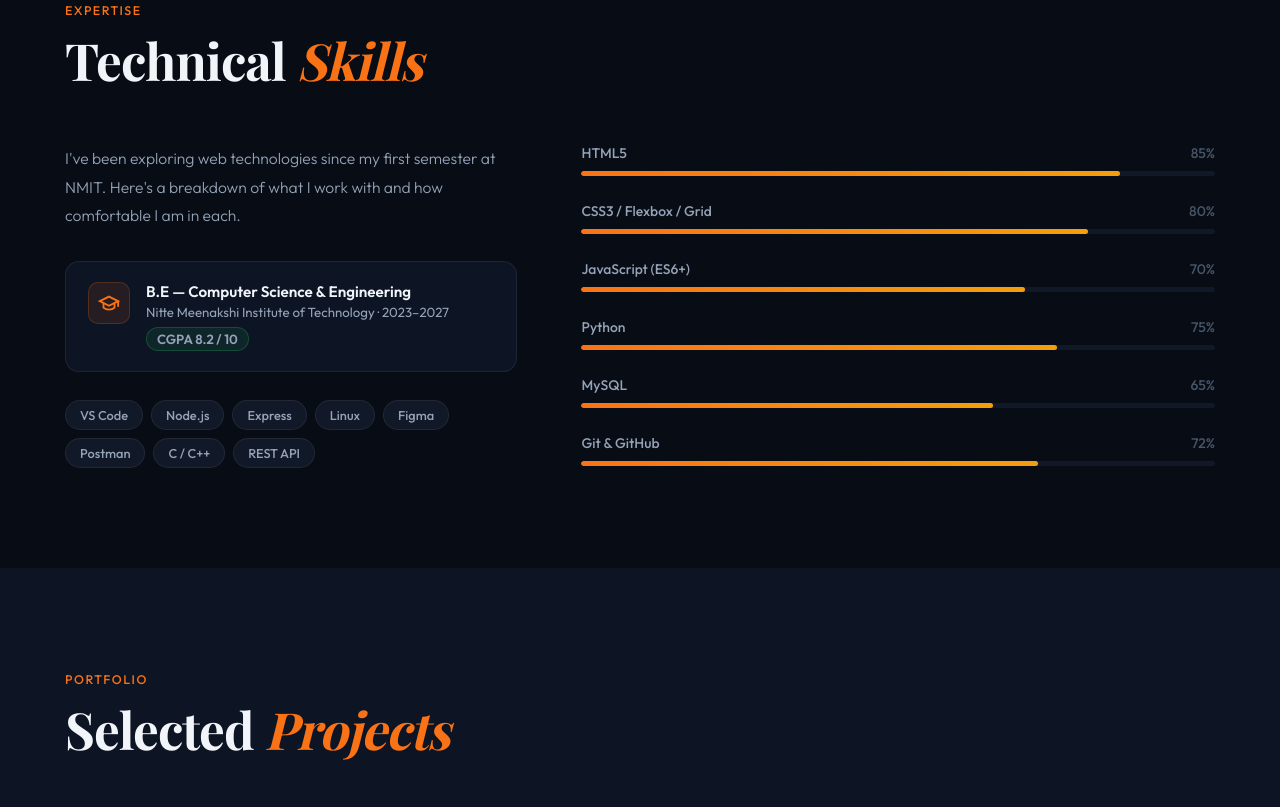
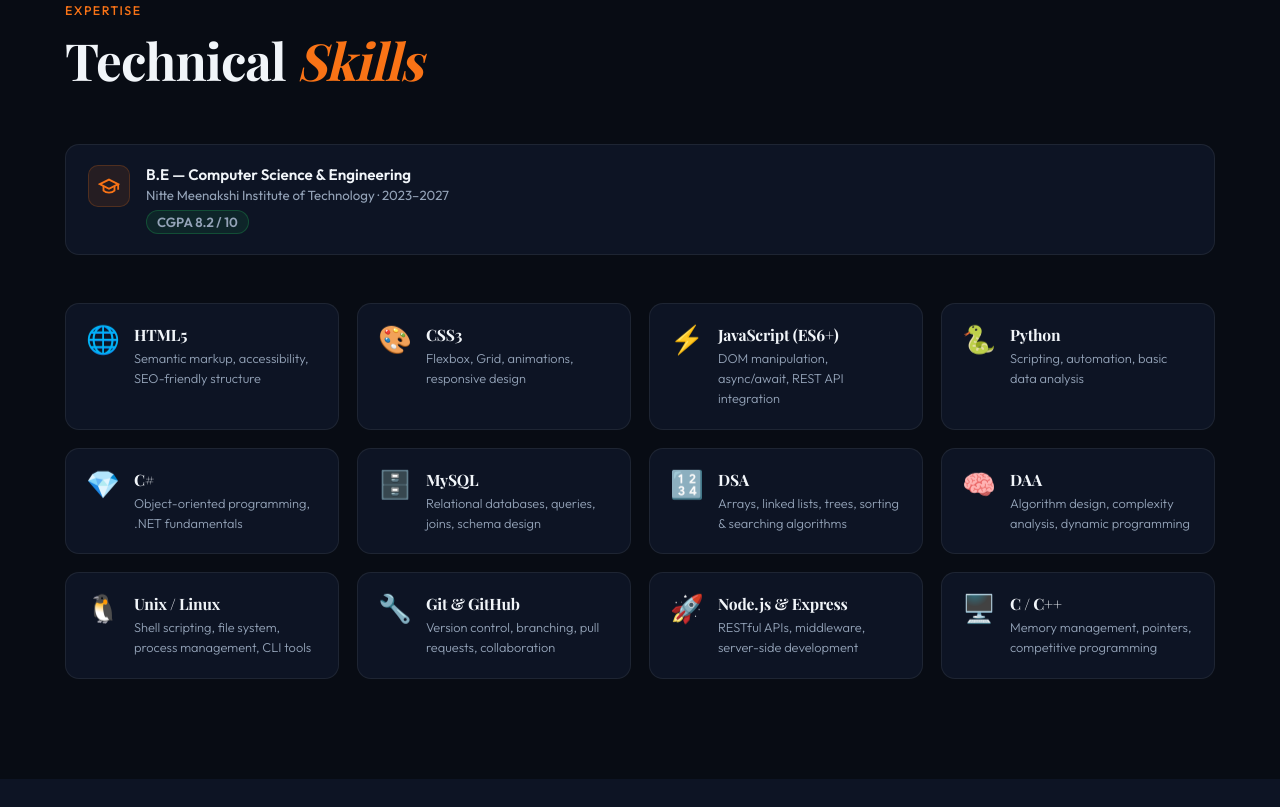
Before and after one commit to sumithanagandi7-art/portfolio, a website: page index.html in a window 1280 px wide. Shown: the part 953-1760 px from the top of the page. Drawn offline with nearby package versions, Linux system fonts and the light colour scheme; a web font is replaced by a local one.

Commit message:
updated personal details

```diff
--- a/index.html
+++ b/index.html
@@ -137,57 +137,115 @@
         <h2 class="sec-title">Technical <em>Skills</em></h2>
       </div>
 
-      <div class="skills-layout">
-        <div class="skills-info reveal">
-          <p>I've been exploring web technologies since my first semester at NMIT. Here's a breakdown of what I work with and how comfortable I am in each.</p>
-          <div class="edu-card">
+      <div class="edu-card reveal" style="margin-bottom:48px;">
         <div class="edu-icon">
           <svg width="22" height="22" viewBox="0 0 24 24" fill="none" stroke="currentColor" stroke-width="2"><path d="M22 10v6M2 10l10-5 10 5-10 5z"/><path d="M6 12v5c3 3 9 3 12 0v-5"/></svg>
         </div>
         <div class="edu-text">
-              <strong>B.E — Computer Science & Engineering</strong>
+          <strong>B.E — Computer Science &amp; Engineering</strong>
           <span>Nitte Meenakshi Institute of Technology · 2023–2027</span>
           <span class="gpa-badge">CGPA 8.2 / 10</span>
         </div>
       </div>
-          <div class="tool-chips">
-            <span class="chip">VS Code</span>
-            <span class="chip">Node.js</span>
-            <span class="chip">Express</span>
-            <span class="chip">Linux</span>
-            <span class="chip">Figma</span>
-            <span class="chip">Postman</span>
-            <span class="chip">C / C++</span>
-            <span class="chip">REST API</span>
+
+      <div class="skill-cards-grid">
+
+        <div class="skill-card reveal">
+          <div class="sk-icon">🌐</div>
+          <div class="sk-body">
+            <h4>HTML5</h4>
+            <p>Semantic markup, accessibility, SEO-friendly structure</p>
           </div>
         </div>
 
-        <div class="skills-bars reveal delay-1">
-          <div class="bar-row">
-            <div class="bar-meta"><span>HTML5</span><span>85%</span></div>
-            <div class="bar-track"><div class="bar-fill" style="--w:85%"></div></div>
-          </div>
-          <div class="bar-row">
-            <div class="bar-meta"><span>CSS3 / Flexbox / Grid</span><span>80%</span></div>
-            <div class="bar-track"><div class="bar-fill" style="--w:80%"></div></div>
-          </div>
-          <div class="bar-row">
-            <div class="bar-meta"><span>JavaScript (ES6+)</span><span>70%</span></div>
-            <div class="bar-track"><div class="bar-fill" style="--w:70%"></div></div>
-          </div>
-          <div class="bar-row">
-            <div class="bar-meta"><span>Python</span><span>75%</span></div>
-            <div class="bar-track"><div class="bar-fill" style="--w:75%"></div></div>
-          </div>
-          <div class="bar-row">
-            <div class="bar-meta"><span>MySQL</span><span>65%</span></div>
-            <div class="bar-track"><div class="bar-fill" style="--w:65%"></div></div>
-          </div>
-          <div class="bar-row">
-            <div class="bar-meta"><span>Git &amp; GitHub</span><span>72%</span></div>
-            <div class="bar-track"><div class="bar-fill" style="--w:72%"></div></div>
+        <div class="skill-card reveal delay-1">
+          <div class="sk-icon">🎨</div>
+          <div class="sk-body">
+            <h4>CSS3</h4>
+            <p>Flexbox, Grid, animations, responsive design</p>
           </div>
         </div>
+
+        <div class="skill-card reveal delay-2">
+          <div class="sk-icon">⚡</div>
+          <div class="sk-body">
+            <h4>JavaScript (ES6+)</h4>
+            <p>DOM manipulation, async/await, REST API integration</p>
+          </div>
+        </div>
+
+        <div class="skill-card reveal">
+          <div class="sk-icon">🐍</div>
+          <div class="sk-body">
+            <h4>Python</h4>
+            <p>Scripting, automation, basic data analysis</p>
+          </div>
+        </div>
+
+        <div class="skill-card reveal delay-1">
+          <div class="sk-icon">💎</div>
+          <div class="sk-body">
+            <h4>C#</h4>
+            <p>Object-oriented programming, .NET fundamentals</p>
+          </div>
+        </div>
+
+        <div class="skill-card reveal delay-2">
+          <div class="sk-icon">🗄️</div>
+          <div class="sk-body">
+            <h4>MySQL</h4>
+            <p>Relational databases, queries, joins, schema design</p>
+          </div>
+        </div>
+
+        <div class="skill-card reveal">
+          <div class="sk-icon">🔢</div>
+          <div class="sk-body">
+            <h4>DSA</h4>
+            <p>Arrays, linked lists, trees, sorting &amp; searching algorithms</p>
+          </div>
+        </div>
+
+        <div class="skill-card reveal delay-1">
+          <div class="sk-icon">🧠</div>
+          <div class="sk-body">
+            <h4>DAA</h4>
+            <p>Algorithm design, complexity analysis, dynamic programming</p>
+          </div>
+        </div>
+
+        <div class="skill-card reveal delay-2">
+          <div class="sk-icon">🐧</div>
+          <div class="sk-body">
+            <h4>Unix / Linux</h4>
+            <p>Shell scripting, file system, process management, CLI tools</p>
+          </div>
+        </div>
+
+        <div class="skill-card reveal">
+          <div class="sk-icon">🔧</div>
+          <div class="sk-body">
+            <h4>Git &amp; GitHub</h4>
+            <p>Version control, branching, pull requests, collaboration</p>
+          </div>
+        </div>
+
+        <div class="skill-card reveal delay-1">
+          <div class="sk-icon">🚀</div>
+          <div class="sk-body">
+            <h4>Node.js &amp; Express</h4>
+            <p>RESTful APIs, middleware, server-side development</p>
+          </div>
+        </div>
+
+        <div class="skill-card reveal delay-2">
+          <div class="sk-icon">🖥️</div>
+          <div class="sk-body">
+            <h4>C / C++</h4>
+            <p>Memory management, pointers, competitive programming</p>
+          </div>
+        </div>
+
       </div>
     </div>
   </section>
--- a/script.js
+++ b/script.js
@@ -19,7 +19,7 @@ document.addEventListener('mousemove', e => {
   requestAnimationFrame(animateCursor);
 })();
 
-document.querySelectorAll('a, button, .proj-card, .ci, .chip').forEach(el => {
+document.querySelectorAll('a, button, .proj-card, .ci, .skill-card').forEach(el => {
   el.addEventListener('mouseenter', () => cursor.classList.add('hovered'));
   el.addEventListener('mouseleave', () => cursor.classList.remove('hovered'));
 });
@@ -65,20 +65,6 @@ const revealObs = new IntersectionObserver(entries => {
   });
 }, { threshold: 0.12 });
 revealEls.forEach(el => revealObs.observe(el));
-
-// ══ Skill bar animation on scroll ══
-const barFills = document.querySelectorAll('.bar-fill');
-const barObs   = new IntersectionObserver(entries => {
-  entries.forEach(e => {
-    if (e.isIntersecting) {
-      e.target.style.animationPlayState = 'running';
-    }
-  });
-}, { threshold: 0.3 });
-barFills.forEach(b => {
-  b.style.animationPlayState = 'paused';
-  barObs.observe(b);
-});
 
 // ══ Active nav link highlighting ══
 const sections = document.querySelectorAll('section[id]');
--- a/style.css
+++ b/style.css
@@ -411,24 +411,12 @@ strong { font-weight: 600; }
 /* ══════════════════════════════════════════
    SKILLS
 ══════════════════════════════════════════ */
-.skills-layout {
-  display: grid;
-  grid-template-columns: 1fr 1.4fr;
-  gap: 64px; align-items: start;
-}
-.skills-info p {
-  font-size: .98rem; line-height: 1.8;
-  color: var(--text-muted); font-weight: 300;
-  margin-bottom: 32px;
-}
-
 .edu-card {
   display: flex; align-items: flex-start; gap: 16px;
   background: var(--surface);
   border: 1px solid var(--border);
   border-radius: var(--radius);
   padding: 20px 22px;
-  margin-bottom: 28px;
   transition: border-color .2s;
 }
 .edu-card:hover { border-color: var(--border2); }
@@ -453,38 +441,40 @@ strong { font-weight: 600; }
   margin-top: 4px; width: fit-content;
 }
 
-.tool-chips { display: flex; flex-wrap: wrap; gap: 8px; }
-.chip {
-  font-size: .8rem; font-weight: 500;
-  color: var(--text-muted);
-  background: var(--surface2);
+/* Skill cards grid */
+.skill-cards-grid {
+  display: grid;
+  grid-template-columns: repeat(auto-fill, minmax(240px, 1fr));
+  gap: 18px;
+}
+.skill-card {
+  display: flex; align-items: flex-start; gap: 14px;
+  background: var(--surface);
   border: 1px solid var(--border);
-  padding: 6px 14px; border-radius: 50px;
-  transition: border-color .2s, color .2s;
+  border-radius: var(--radius);
+  padding: 20px 20px;
+  transition: border-color .22s, transform .22s, background .22s;
+  cursor: default;
 }
-.chip:hover { border-color: var(--border2); color: var(--text); }
-
-/* Skill bars */
-.skills-bars { display: flex; flex-direction: column; gap: 26px; }
-.bar-row {}
-.bar-meta {
-  display: flex; justify-content: space-between;
-  font-size: .87rem; font-weight: 500;
-  color: var(--text-muted); margin-bottom: 9px;
+.skill-card:hover {
+  border-color: rgba(249,115,22,.4);
+  background: rgba(249,115,22,.04);
+  transform: translateY(-3px);
 }
-.bar-meta span:last-child { color: var(--text-dim); }
-.bar-track {
-  height: 5px; background: var(--surface2);
-  border-radius: 50px; overflow: hidden;
+.sk-icon {
+  font-size: 1.7rem; line-height: 1;
+  flex-shrink: 0; margin-top: 2px;
 }
-.bar-fill {
-  height: 100%; width: var(--w);
-  background: linear-gradient(90deg, var(--accent), var(--gold));
-  border-radius: 50px;
-  animation: bar-grow 1.2s cubic-bezier(.4,0,.2,1) both;
-  animation-delay: .3s;
+.sk-body { display: flex; flex-direction: column; gap: 4px; }
+.sk-body h4 {
+  font-family: var(--ff-display);
+  font-size: .98rem; font-weight: 700;
+  color: var(--text); letter-spacing: -.2px;
 }
-@keyframes bar-grow { from { width: 0; } }
+.sk-body p {
+  font-size: .8rem; line-height: 1.55;
+  color: var(--text-muted); font-weight: 300;
+}
 
 /* ══════════════════════════════════════════
    PROJECTS
```
Lines whose indentation alone changed are shown as unchanged.
